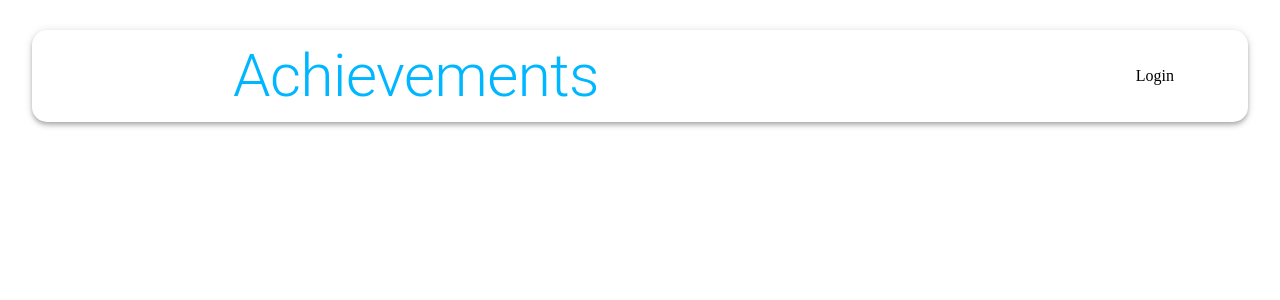
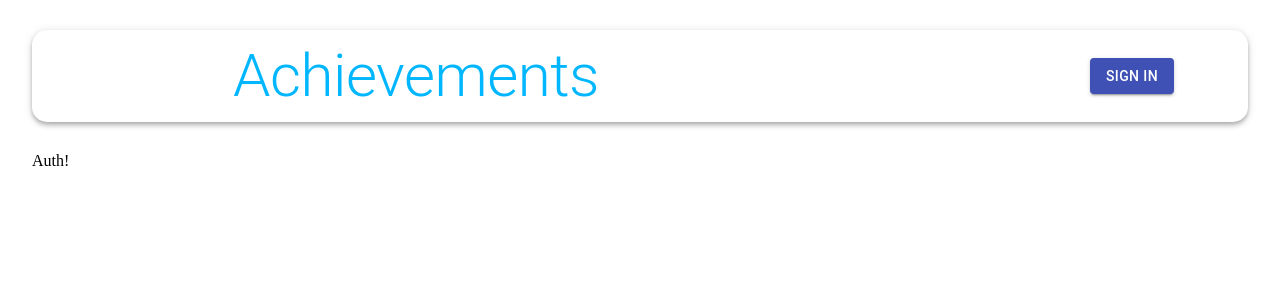
Before and after one commit to Mazensayed91/achievments-social-platform, a React (Create React App) app in the folder client/: page /auth in a window 1280 px wide. Shown: the top 300 px of the page. Built offline with nearby package versions, Linux system fonts and the light colour scheme.

Commit message:
added auth component and sign in button

```diff
--- a/client/src/App.js
+++ b/client/src/App.js
@@ -3,6 +3,7 @@ import { Container } from '@material-ui/core';
 import {BrowserRouter as Router, Switch, Route} from 'react-router-dom'
 import Home from "./components/Home/Home";
 import Navbar from './components/Navbar/Navbar'
+import Auth from "./components/Auth/Auth";
 
 const App = () => {
     return (
@@ -11,6 +12,7 @@ const App = () => {
                 <Navbar/>
                 <Switch>
                     <Route path="/" exact component={Home}/>
+                    <Route path="/auth" exact component={Auth}/>
                 </Switch>
             </Container>
         </Router>
--- /dev/null
+++ b/client/src/components/Auth/Auth.js
@@ -0,0 +1,11 @@
+import React from "react";
+
+const Auth = () => {
+    return(
+        <div>
+            Auth!
+        </div>
+    )
+}
+
+export default Auth;
--- a/client/src/components/Navbar/Navbar.js
+++ b/client/src/components/Navbar/Navbar.js
@@ -1,4 +1,4 @@
-import {AppBar, Toolbar, Typography} from "@material-ui/core";
+import {AppBar, Avatar, Button, Toolbar, Typography} from "@material-ui/core";
 import React from "react";
 import useStyles from './styles';
 import {Link} from "react-router-dom";
@@ -11,17 +11,20 @@ const Navbar = () => {
     return(
         <AppBar className={classes.appBar} position="static" color="inherit">
             <div className={classes.brandContainer}>
-                <Typography component={Link} className={classes.heading} variant="h2" align="center">Achievements</Typography>
+                <Typography component={Link} to = "/" className={classes.heading} variant="h2" align="center">Achievements</Typography>
             </div>
             <Toolbar className={classes.toolbar}>
                 {
                     user ? (
-                        <div>
-                            User
+                        <div className={classes.profile}>
+                            <Avatar className={classes.purple} alt={user.result.name} src={user.result.imageUrl}>{user.result.name.charAt(0)}</Avatar>
+                            <Typography className={classes.userName} variant="h6">{user.result.name}</Typography>
+                            <Button variant="contained"  className={classes.logout} color='secondary'>Logout</Button>
+
                         </div>
                     ) : (
                         <div>
-                            Login
+                            <Button variant="contained" component={Link} to ="/auth" color='primary'>Sign in</Button>
                         </div>
                     )
                 }
--- a/client/src/components/Navbar/styles.js
+++ b/client/src/components/Navbar/styles.js
@@ -42,4 +42,8 @@ export default makeStyles((theme) => ({
         color: theme.palette.getContrastText(deepPurple[500]),
         backgroundColor: deepPurple[500],
     },
+    logout: {
+        display: 'flex',
+        margin: 'auto'
+    }
 }));
```
Also changed, not shown: client/src/components/Auth/styles.js (added).
